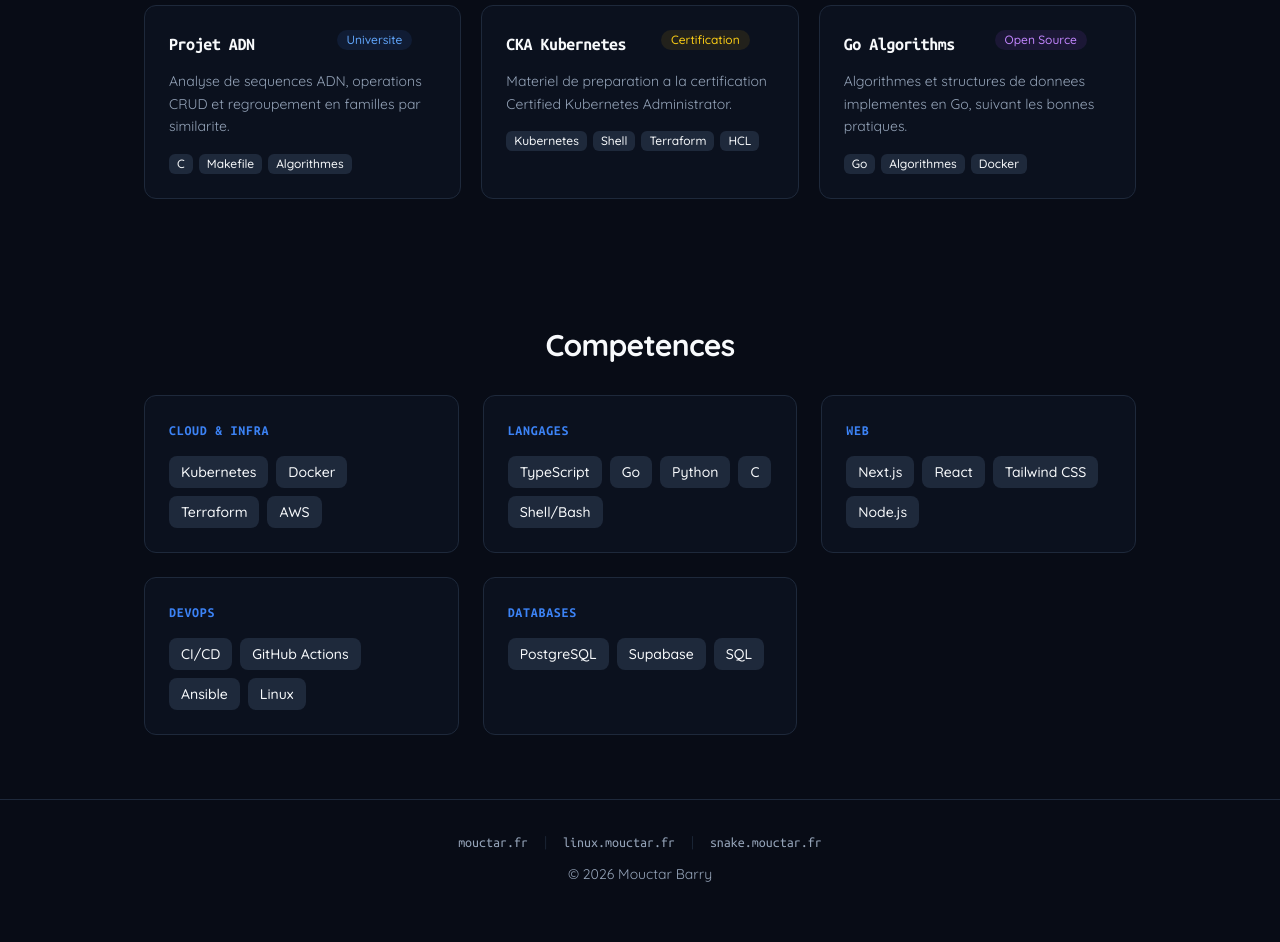
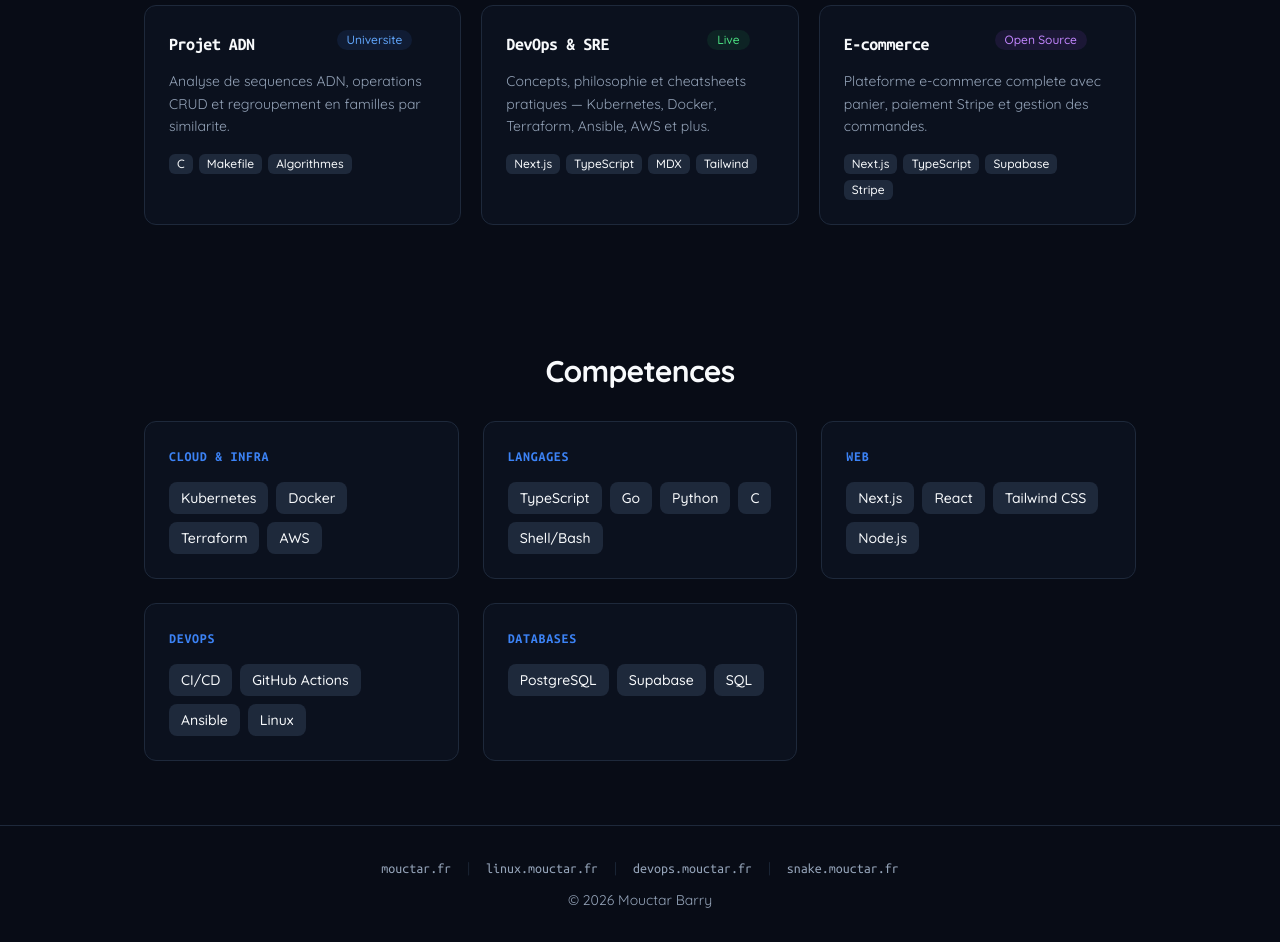
Before and after one commit to mouctarbarry/portfolio, a Next.js app: page / in a window 1280 px wide. Shown: the part 920-1862 px from the top of the page. Before the commit the page ends 1836 px from the top, so only its background shows below. Built offline with nearby package versions, Linux system fonts and the light colour scheme.

Commit message:
feat(portfolio): replace CKA/Go with devops-sre and ecommerce projects
Update project cards and add devops.mouctar.fr to footer links.

```diff
--- a/src/components/footer.tsx
+++ b/src/components/footer.tsx
@@ -19,6 +19,15 @@ export function Footer() {
         </a>
         <span className="text-border">|</span>
         <a
+          href="https://devops.mouctar.fr"
+          target="_blank"
+          rel="noopener noreferrer"
+          className="font-mono transition-colors hover:text-foreground"
+        >
+          devops.mouctar.fr
+        </a>
+        <span className="text-border">|</span>
+        <a
           href="https://snake.mouctar.fr"
           target="_blank"
           rel="noopener noreferrer"
--- a/src/data/projects.ts
+++ b/src/data/projects.ts
@@ -36,17 +36,17 @@ export const PROJECTS: Project[] = [
     badge: 'Universite',
   },
   {
-    title: 'CKA Kubernetes',
-    description: 'Materiel de preparation a la certification Certified Kubernetes Administrator.',
-    tech: ['Kubernetes', 'Shell', 'Terraform', 'HCL'],
-    url: 'https://github.com/mouctarbarry/certified-kubernetes-administrator-course',
-    badge: 'Certification',
+    title: 'DevOps & SRE',
+    description: 'Concepts, philosophie et cheatsheets pratiques — Kubernetes, Docker, Terraform, Ansible, AWS et plus.',
+    tech: ['Next.js', 'TypeScript', 'MDX', 'Tailwind'],
+    url: 'https://devops.mouctar.fr',
+    badge: 'Live',
   },
   {
-    title: 'Go Algorithms',
-    description: "Algorithmes et structures de donnees implementes en Go, suivant les bonnes pratiques.",
-    tech: ['Go', 'Algorithmes', 'Docker'],
-    url: 'https://github.com/mouctarbarry/Go',
+    title: 'E-commerce',
+    description: "Plateforme e-commerce complete avec panier, paiement Stripe et gestion des commandes.",
+    tech: ['Next.js', 'TypeScript', 'Supabase', 'Stripe'],
+    url: 'https://github.com/mouctarbarry/ecommerce',
     badge: 'Open Source',
   },
 ];
```
